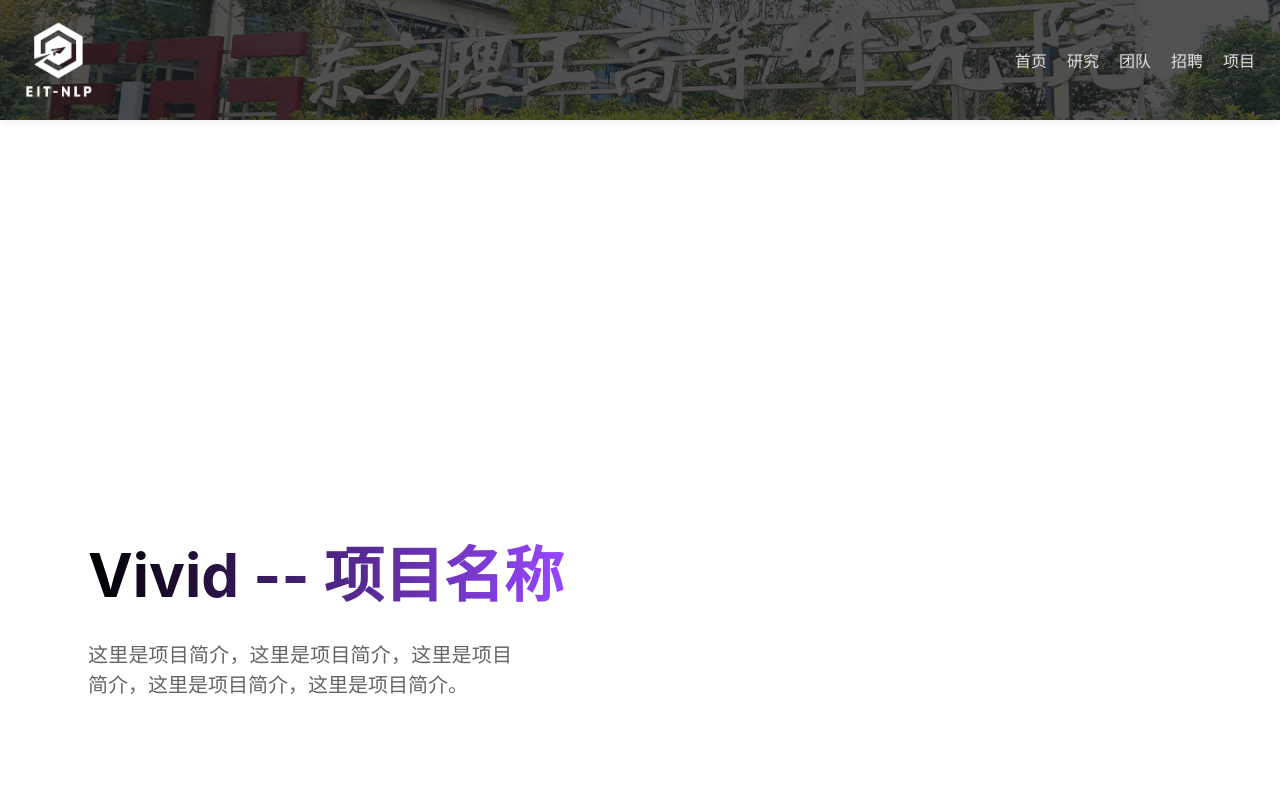
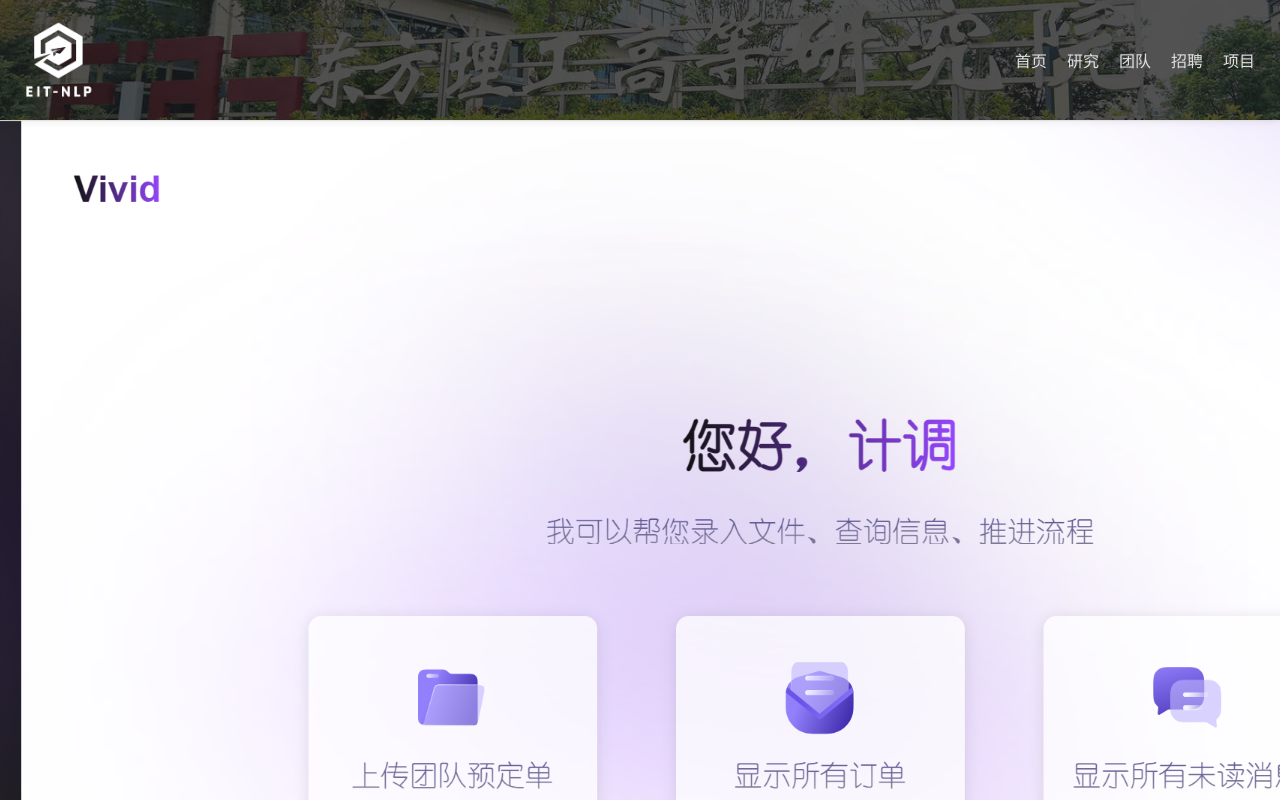
Before and after one commit to MidnightJump/eit-nlp-lab-website, a Vue app in the folder vue-site/: page /sys/projects in a window 1280 px wide. Shown: the top 800 px of the page. Built offline with nearby package versions, Linux system fonts and the light colour scheme.

Commit message:
fix：vue版本update,c-container增加一行

```diff
--- a/vue-site/src/views/ProjectsView.vue
+++ b/vue-site/src/views/ProjectsView.vue
@@ -89,13 +89,19 @@ onMounted(async () => {
       <!-- A容器 - 项目列表 -->
       <section class="a-container">
         <div class="container-header">
+          <img
+            src="../assets/images/projects/image.png"
+            alt="项目图片"
+            class="header-background-image"
+          />
+
           <!-- 组合标题：左侧黑到紫的渐变效果，分词可单独控制 -->
-          <h2 class="title-composed">
+          <!-- <h2 class="title-composed">
             <span class="title-left">Vivid&nbsp;--&nbsp;项目名称</span>
             <!-- <span class="title-sep">&nbsp;--&nbsp;</span>
             <span class="title-right">项目名称</span> -->
-          </h2>
-          <p>这里是项目简介，这里是项目简介，这里是项目简介，这里是项目简介，这里是项目简介。</p>
+          <!-- </h2> -->
+          <!-- <p>这里是项目简介，这里是项目简介，这里是项目简介，这里是项目简介，这里是项目简介。</p> --> -->
         </div>
       </section>
       <!-- B容器 - 引用图片展示区 -->
@@ -112,7 +118,7 @@ onMounted(async () => {
               arrow="hover"
             >
               <el-carousel-item
-                v-for="(vid, idx) in carouselVideos"
+                v-for="vid in carouselVideos"
                 :key="vid"
               >
                 <div class="carousel-video-item">
@@ -241,14 +247,31 @@ onMounted(async () => {
 
 .a-container{
   width:100%;
-  height: 620px;
+  height: 1240px;
   padding: 0 0 0 0;
   background: #fff;
   .container-header{
+    position: relative;
+    width: 100%;
+    height: 100%;
     padding: 0 0 0 0;
     background: none;
+    overflow: hidden;
+
+    .header-background-image {
+      position: absolute;
+      top: 0;
+      left: 0;
+      width: 100%;
+      height: 100%;
+      object-fit: cover;
+      z-index: 1;
+    }
+
     /* 组合标题样式 */
     .title-composed {
+      position: relative;
+      z-index: 2;
       font-family: 'Inter', sans-serif;
       font-weight: 700;
       font-style: bold;
@@ -280,6 +303,8 @@ onMounted(async () => {
       line-height: 1.2;
     }
     p {
+      position: relative;
+      z-index: 2;
       font-family: 'PingFang SC', 'Microsoft YaHei', 'Helvetica Neue', Arial, sans-serif;
       font-weight: 400;
       font-style: normal;
@@ -312,7 +337,7 @@ onMounted(async () => {
     font-size: 50px !important;
     line-height: 100%;
     letter-spacing: 0;
-    margin-top: 90px;
+    margin-top: 0px;
     margin-bottom: 55px;
     /* leading-trim: NONE;  CSS暂不支持leading-trim，忽略 */
     }
```
Also changed, not shown: vue-site/src/assets/images/projects/image.png (added).
